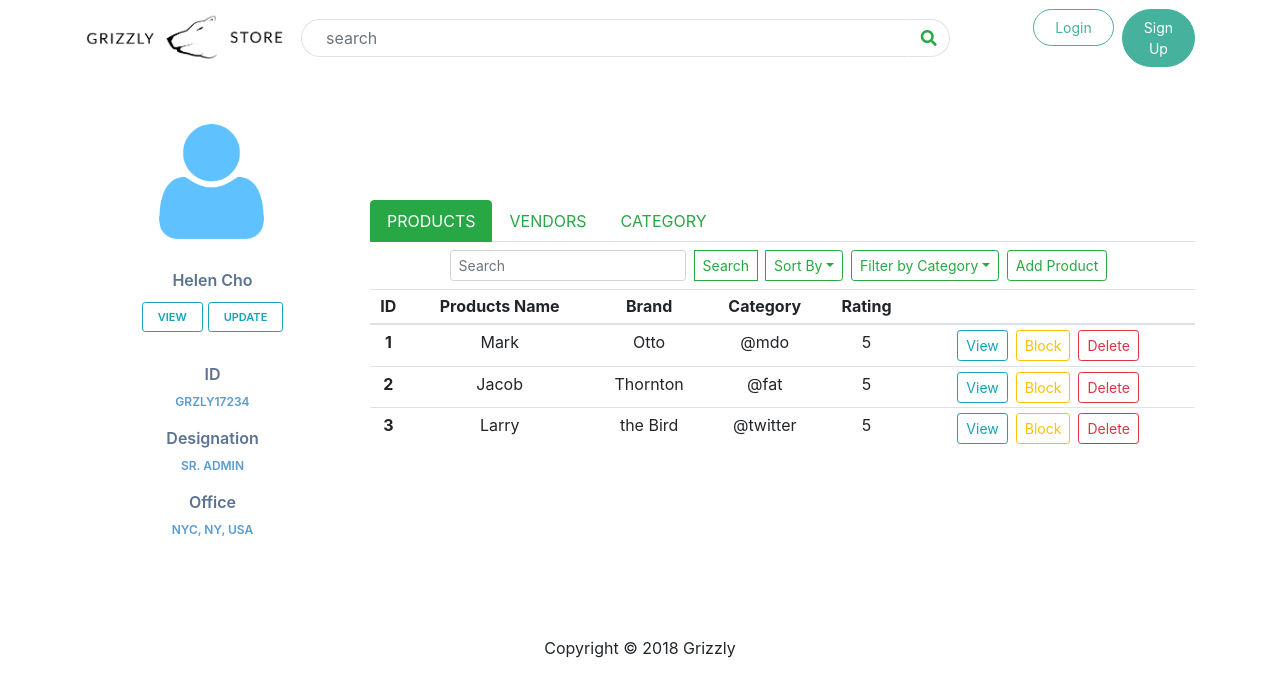
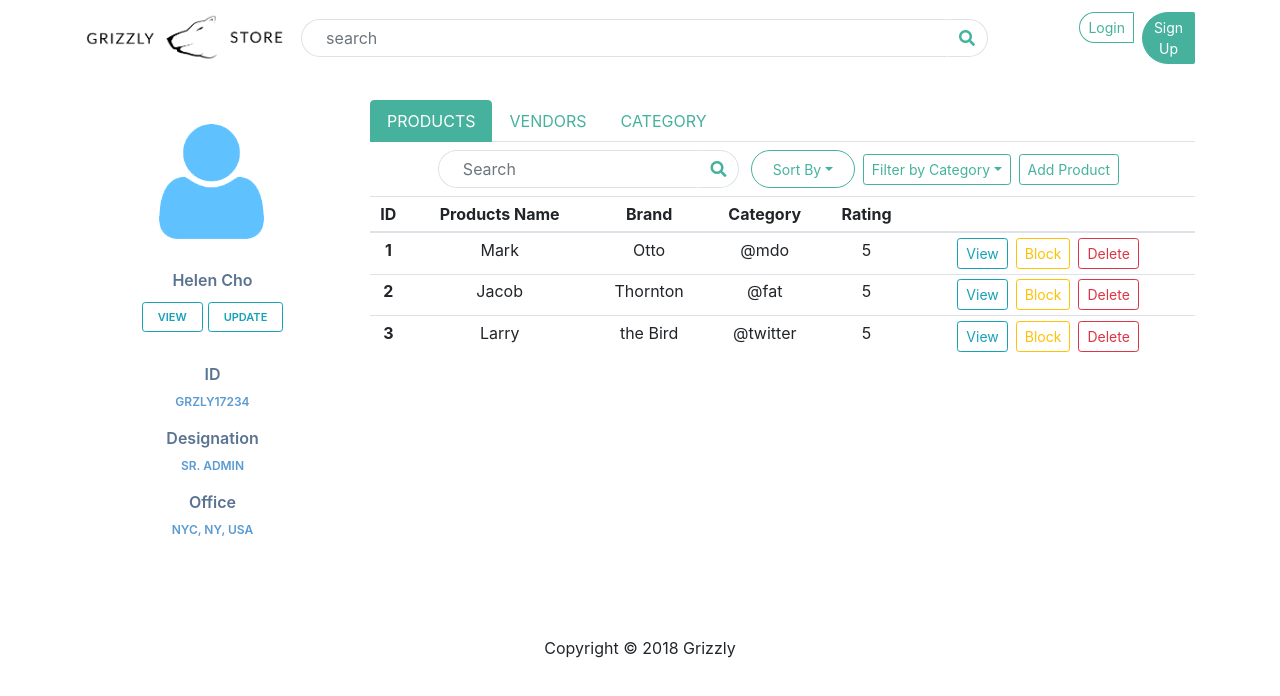
Before and after one commit to CognizantGrads-TeamALT/grizzly-frontend, a React (Create React App) app: page /adminportal in a window 1280 px wide. Shown: the top 696 px of the page. Built offline with nearby package versions, Linux system fonts and the light colour scheme; no server answers.

Commit message:
Changed styling on Vendor Management

```diff
--- a/src/App.css
+++ b/src/App.css
@@ -6,7 +6,7 @@
 
 
 /* Buttons */
-.more-rounded {
+.btn-group>.btn-group:not(:first-child)>.btn, .btn-group>.btn:not(:first-child), .btn-group>.btn-group:not(:first-child)>.btn, .btn-group>.btn:not(:last-child):not(.dropdown-toggle), .more-rounded {
   border-radius: 4em;
   padding: 0.5em 1.5em;
 }
@@ -68,6 +68,18 @@
   display: flex;
 }
 
+.btn-outline-success {
+  color: #46B29D;
+  background-color: transparent;
+  background-image: none;
+  border-color: #46B29D;
+}
+
+.btn-outline-success:hover, .btn-outline-success:not(:disabled):not(.disabled).active, .btn-outline-success:not(:disabled):not(.disabled):active, .show>.btn-outline-success.dropdown-toggle {
+  background-color:#46B29D;
+  border-color: #46B29D;
+}
+
 .btn-outline-success-primary {
   background-color:#46B29D;
   border-color: #46B29D;
@@ -89,6 +101,8 @@
   font-weight: bold;
   color: #46B29D;
 }
+
+
 
 /* Nav Bar */
 
--- a/src/components/layout/Navbar.js
+++ b/src/components/layout/Navbar.js
@@ -63,7 +63,7 @@ class Navbar extends Component {
             <ul className="navbar-nav ml-auto">
               <li className="nav-item">
                 <Link
-                  className=" btn more-rounded btn-outline-success-secondary btn-sm my-2 my-sm-0 mr-sm-2"
+                  className=" btn left-rounded btn-outline-success-secondary btn-sm my-2 my-sm-0 mr-sm-2"
                   to="login"
                 >
                   Login
@@ -71,7 +71,7 @@ class Navbar extends Component {
               </li>
               <li className="nav-item">
                 <Link
-                  className="btn more-rounded btn-outline-success-primary btn-sm my-2 my-sm-0"
+                  className="btn left-rounded btn-outline-success-primary btn-sm my-2 my-sm-0"
                   to="/signup"
                 >
                   Sign Up
--- a/src/components/portal/AdminPortal.js
+++ b/src/components/portal/AdminPortal.js
@@ -13,7 +13,7 @@ class AdminPortal extends Component {
         <div className="col-md-3 m-auto">
           <Profile />
         </div>
-        <div className="col-md-9 m-auto">
+        <div className="col-md-9">
           <ul className="nav nav-tabs" id="myTab" role="tablist">
             <li className="nav-item">
               <a
--- a/src/components/portal/common/SearchSort.js
+++ b/src/components/portal/common/SearchSort.js
@@ -23,23 +23,23 @@ class SearchSort extends Component {
   render() {
     return (
       <div className="btn-group mt-2 mb-2">
-        <Input
-          type="search"
-          name="search"
-          placeholder="Search"
-          value={this.state.search}
-          onChange={this.onChange}
-        />
-        <button
-          className="btn btn-outline-success btn-sm ml-sm-2 mr-sm-2"
-          type="submit"
-        >
-          Search
-        </button>
+
+          <form onSubmit={this.onSubmit} className="form-inline mx-auto">
+            <div class="search-form-custom">
+              <input class="form-control left-rounded border-right-0 border" type="search" name="search" placeholder="Search" value={this.state.search} onChange={this.onChange}/>
+              <span class="input-group-append-more">
+                  <button class="btn btn-outline-success right-rounded border-left-0 border" type="button">
+                      <i class="fa fa-search"></i>
+                  </button>
+                </span>
+            </div>
+
+        </form>
+
 
         <button
           type="button"
-          className="btn btn-outline-success btn-sm dropdown-toggle mr-sm-2"
+          className="btn more-rounded btn-outline-success btn-sm dropdown-toggle mr-sm-2"
           data-toggle="dropdown"
           aria-haspopup="true"
           aria-expanded="false"
```
